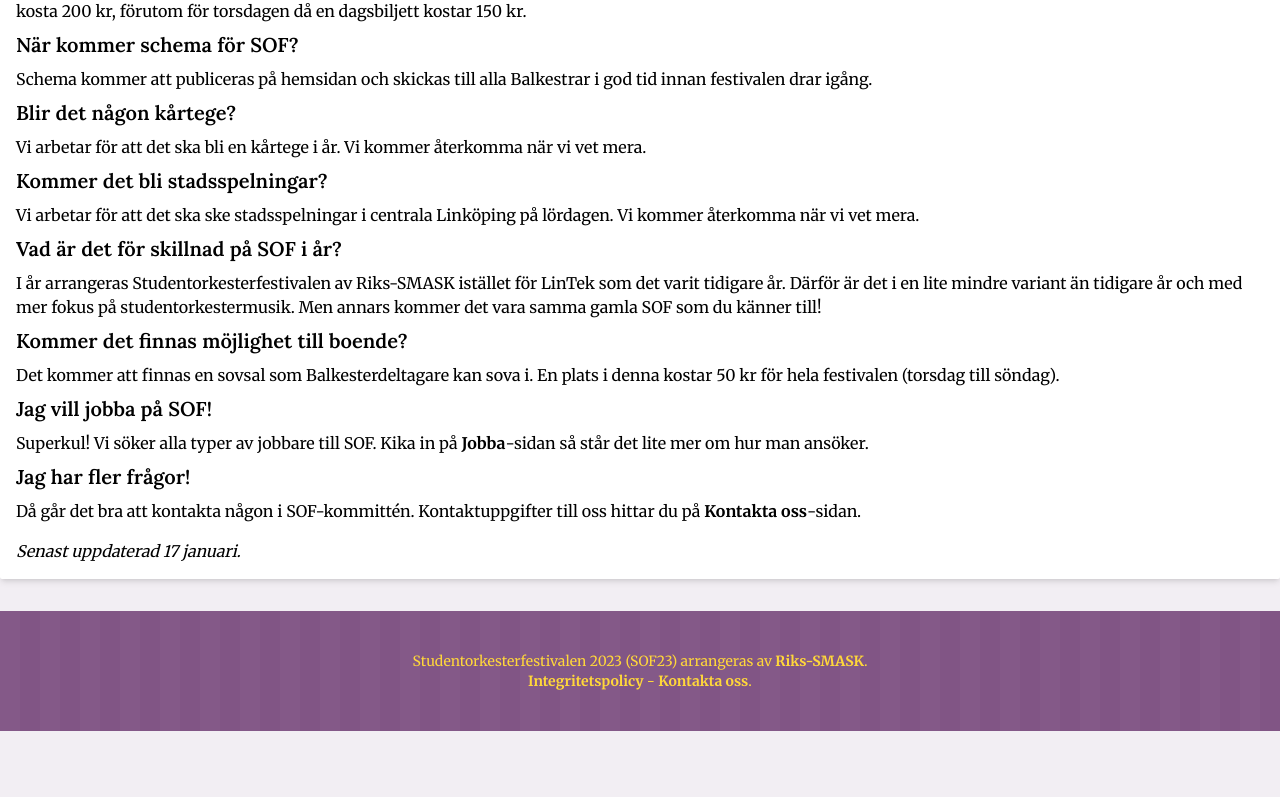
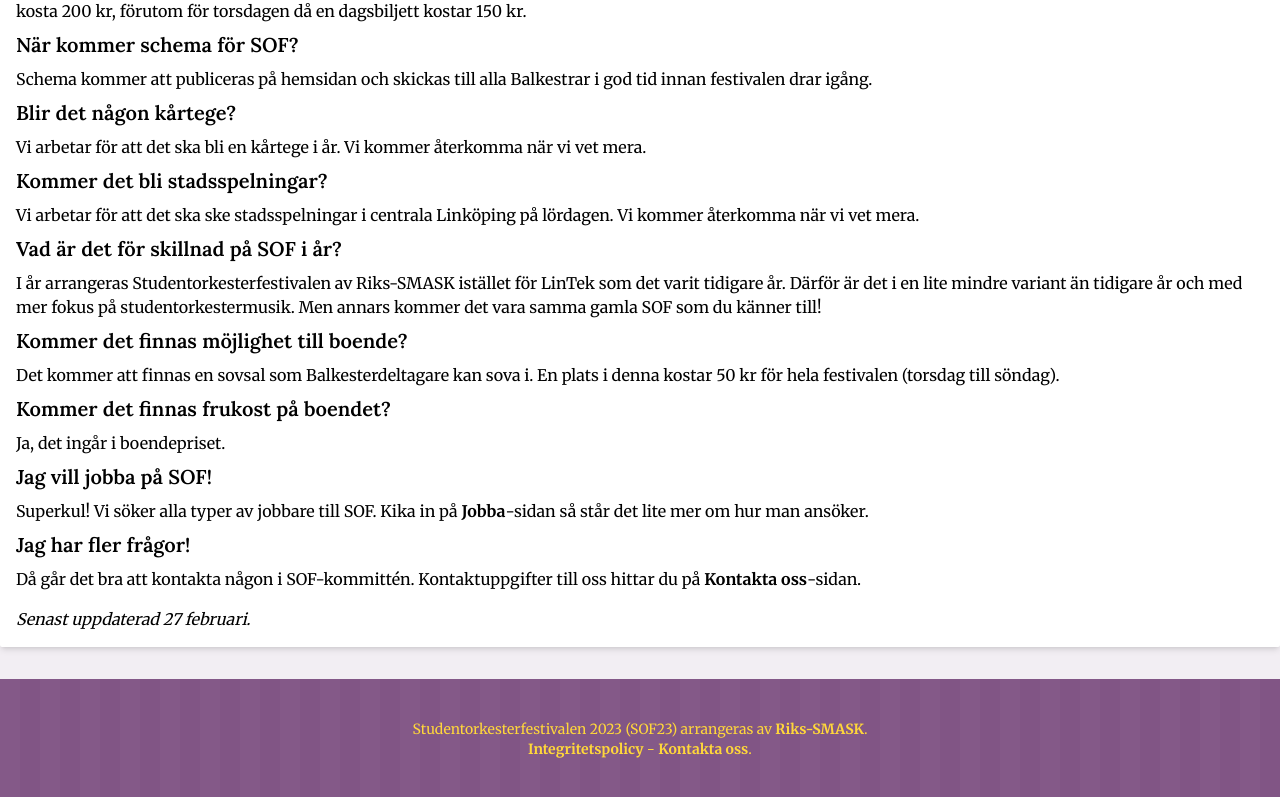
Before and after one commit to WheresMarco/SOF23, a Next.js app: page /fragor-svar in a window 1280 px wide. Shown: the part 586-1383 px from the top of the page. Before the commit the page ends 1317 px from the top, so only its background shows below. Built offline with nearby package versions, Linux system fonts and the light colour scheme.

Commit message:
Update Q&A

```diff
--- a/app/fragor-svar/page.js
+++ b/app/fragor-svar/page.js
@@ -103,6 +103,13 @@ export default function FragorSvar() {
           </p>
 
           <h3 className={`${lora.className} text-xl font-semibold`}>
+            Kommer det finnas frukost på boendet?
+          </h3>
+          <p>
+          Ja, det ingår i boendepriset.
+          </p>
+
+          <h3 className={`${lora.className} text-xl font-semibold`}>
             Jag vill jobba på SOF!
           </h3>
           <p>
@@ -120,7 +127,7 @@ export default function FragorSvar() {
             -sidan.
           </p>
 
-          <p className="italic">Senast uppdaterad 17 januari.</p>
+          <p className="italic">Senast uppdaterad 27 februari.</p>
         </div>
       </div>
     </div>
```
